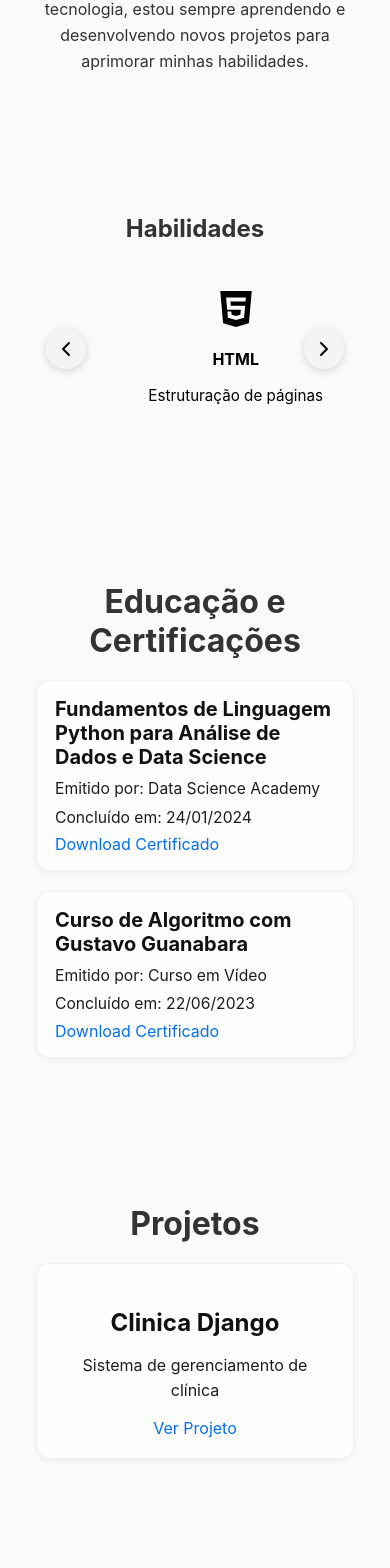
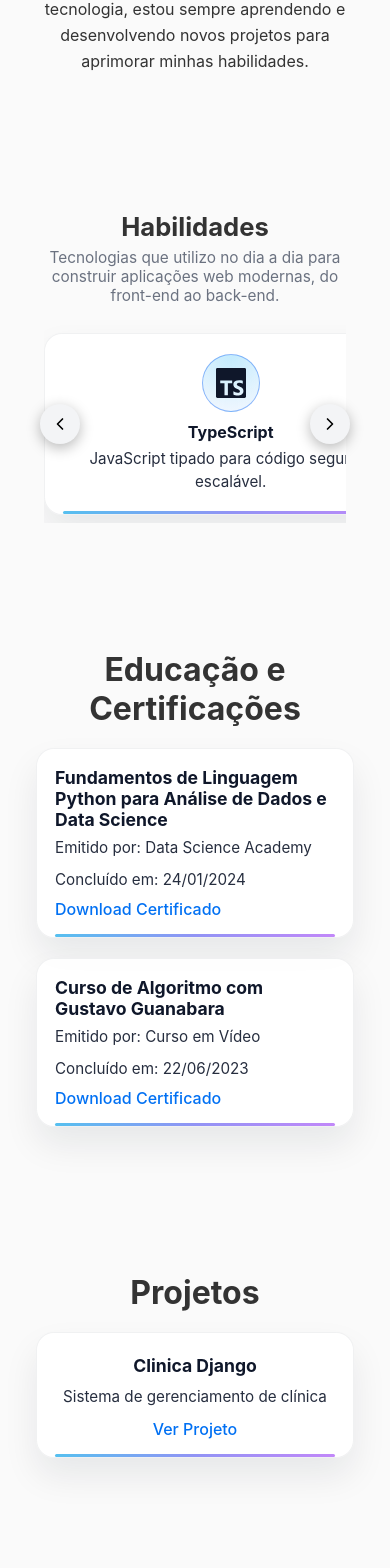
Before and after one commit to Guimax0304/my-curriculo, a Next.js app: page / in a window 390 px wide. Shown: the part 1092-2660 px from the top of the page. Built offline with nearby package versions, Linux system fonts and the light colour scheme; no server answers.

Commit message:
refatora estilos dos cards de habilidades e projetos, unificando design e melhorando responsividade

```diff
--- a/src/components/SkillCard.tsx
+++ b/src/components/SkillCard.tsx
@@ -13,16 +13,26 @@ interface SkillCardProps {
   className?: string;
 }
 
-const SkillCard: React.FC<SkillCardProps> = ({ title, description, Icon, className }) => {
+const SkillCard: React.FC<SkillCardProps> = ({
+  title,
+  description,
+  Icon,
+  className,
+}) => {
   return (
     <motion.article
       className={`${styles.card} ${className ?? ""}`}
-      whileHover={{ scale: 1.05 }}
-      transition={{ type: "spring", stiffness: 300 }}
+      whileHover={{ scale: 1.03 }}
+      transition={{ type: "spring", stiffness: 260, damping: 20 }}
       aria-label={`Habilidade: ${title}`}
       tabIndex={0}
     >
-      {Icon && <Icon className={styles.icon} aria-hidden />}
+      {Icon && (
+        <div className={styles.iconWrapper} aria-hidden>
+          <Icon className={styles.icon} />
+        </div>
+      )}
+
       <h3>{title}</h3>
       <p>{description}</p>
     </motion.article>
--- a/src/components/SkillsSection.tsx
+++ b/src/components/SkillsSection.tsx
@@ -8,6 +8,7 @@ import styles from "../styles/SkillsSection.module.css";
 import { ChevronLeft, ChevronRight } from "lucide-react";
 import {
   SiC,
+  SiSharp,
   SiCss3,
   SiDjango,
   SiHtml5,
@@ -28,13 +29,13 @@ const SkillsSection = () => {
 
   const scrollLeft = () => {
     if (carouselRef.current) {
-      carouselRef.current.scrollLeft -= 300;
+      carouselRef.current.scrollLeft -= 320;
     }
   };
 
   const scrollRight = () => {
     if (carouselRef.current) {
-      carouselRef.current.scrollLeft += 300;
+      carouselRef.current.scrollLeft += 320;
     }
   };
 
@@ -46,6 +47,10 @@ const SkillsSection = () => {
       role="region"
     >
       <h2 id="skills-title">Habilidades</h2>
+      <p className={styles.subtitle}>
+        Tecnologias que utilizo no dia a dia para construir aplicações web
+        modernas, do front-end ao back-end.
+      </p>
 
       <div className={styles.carouselContainer}>
         <button
@@ -54,7 +59,7 @@ const SkillsSection = () => {
           type="button"
           aria-label="Deslizar habilidades para a esquerda"
         >
-          <ChevronLeft size={24} aria-hidden />
+          <ChevronLeft size={20} aria-hidden />
         </button>
 
         <motion.div
@@ -65,20 +70,105 @@ const SkillsSection = () => {
           transition={{ duration: 0.6 }}
           viewport={{ once: true }}
         >
-          <SkillCard title="HTML"        description="Estruturação de páginas"                 Icon={SiHtml5}      className={styles.skillCard} />
-          <SkillCard title="CSS"         description="Estilos responsivos"                     Icon={SiCss3}       className={styles.skillCard} />
-          <SkillCard title="React"       description="Biblioteca front-end"                    Icon={SiReact}      className={styles.skillCard} />
-          <SkillCard title="Next.js"     description="Framework React com SSR"                 Icon={SiNextdotjs}  className={styles.skillCard} />
-          <SkillCard title="Bootstrap"   description="Framework CSS"                           Icon={SiBootstrap}  className={styles.skillCard} />
-          <SkillCard title="JavaScript"  description="Linguagem de programação"                Icon={SiJavascript} className={styles.skillCard} />
-          <SkillCard title="TypeScript"  description="JavaScript tipado"                       Icon={SiTypescript} className={styles.skillCard} />
-          <SkillCard title="Node.js"     description="JavaScript no back-end"                  Icon={SiNodedotjs}  className={styles.skillCard} />
-          <SkillCard title="Django"      description="Framework web em Python"                 Icon={SiDjango}     className={styles.skillCard} />
-          <SkillCard title="Python"      description="Linguagem de programação"                Icon={SiPython}     className={styles.skillCard} />
-          <SkillCard title="C"           description="Linguagem de programação"                Icon={SiC}          className={styles.skillCard} />
-          <SkillCard title="SQL"         description="Banco de dados relacional"               Icon={SiMysql}      className={styles.skillCard} />
-          <SkillCard title="PostgreSQL"  description="Banco de dados relacional avançado"      Icon={SiPostgresql} className={styles.skillCard} />
-          <SkillCard title="Docker"      description="Containerização de aplicações"           Icon={SiDocker}     className={styles.skillCard} />
+          {/* Mais relevantes / modernas */}
+          <SkillCard
+            title="TypeScript"
+            description="JavaScript tipado para código seguro e escalável."
+            Icon={SiTypescript}
+            className={styles.skillCard}
+          />
+          <SkillCard
+            title="React"
+            description="Interfaces reativas, performáticas e componentizadas."
+            Icon={SiReact}
+            className={styles.skillCard}
+          />
+          <SkillCard
+            title="Next.js"
+            description="Aplicações full stack com SSR, SSG e API Routes."
+            Icon={SiNextdotjs}
+            className={styles.skillCard}
+          />
+          <SkillCard
+            title="Node.js"
+            description="APIs modernas, serviços back-end e microserviços."
+            Icon={SiNodedotjs}
+            className={styles.skillCard}
+          />
+          <SkillCard
+            title="C#"
+            description="Sistemas corporativos, APIs e aplicações robustas."
+            Icon={SiSharp}
+            className={styles.skillCard}
+          />
+
+          {/* Stack de infraestrutura e dados */}
+          <SkillCard
+            title="Docker"
+            description="Containerização e ambientes reprodutíveis."
+            Icon={SiDocker}
+            className={styles.skillCard}
+          />
+          <SkillCard
+            title="PostgreSQL"
+            description="Banco de dados relacional de alta performance."
+            Icon={SiPostgresql}
+            className={styles.skillCard}
+          />
+
+          {/* Back-end e linguagem geral */}
+          <SkillCard
+            title="Django"
+            description="Framework back-end poderoso e seguro."
+            Icon={SiDjango}
+            className={styles.skillCard}
+          />
+          <SkillCard
+            title="Python"
+            description="APIs, automações e scripts para backend."
+            Icon={SiPython}
+            className={styles.skillCard}
+          />
+          <SkillCard
+            title="JavaScript"
+            description="Linguagem fundamental do desenvolvimento web."
+            Icon={SiJavascript}
+            className={styles.skillCard}
+          />
+          <SkillCard
+            title="SQL"
+            description="Modelagem e consultas em bancos relacionais."
+            Icon={SiMysql}
+            className={styles.skillCard}
+          />
+
+          {/* Base da web / estilo */}
+          <SkillCard
+            title="HTML"
+            description="Estruturação semântica de interfaces."
+            Icon={SiHtml5}
+            className={styles.skillCard}
+          />
+          <SkillCard
+            title="CSS"
+            description="Layouts responsivos e estilização moderna."
+            Icon={SiCss3}
+            className={styles.skillCard}
+          />
+          <SkillCard
+            title="Bootstrap"
+            description="Protótipos rápidos com grid responsivo."
+            Icon={SiBootstrap}
+            className={styles.skillCard}
+          />
+
+          {/* Fundamento de baixo nível */}
+          <SkillCard
+            title="C"
+            description="Fundamentos de computação e baixo nível."
+            Icon={SiC}
+            className={styles.skillCard}
+          />
         </motion.div>
 
         <button
@@ -87,7 +177,7 @@ const SkillsSection = () => {
           type="button"
           aria-label="Deslizar habilidades para a direita"
         >
-          <ChevronRight size={24} aria-hidden />
+          <ChevronRight size={20} aria-hidden />
         </button>
       </div>
     </section>
--- a/src/styles/CertificateCard.module.css
+++ b/src/styles/CertificateCard.module.css
@@ -1,89 +1,111 @@
-/* ===== Card base (Educação / Certificados) — mesmo material do 3D ===== */
+/* ===== Card de Certificados/Educação — agora usando o mesmo design dos cards de Skill ===== */
 
 /* LIGHT */
 .card {
-  background: rgba(255, 255, 255, 0.70);
-  border: 1px solid rgba(0, 0, 0, 0.05);
-  box-shadow: 0 2px 6px rgba(0, 0, 0, 0.05);
+  position: relative;
+  background: rgba(255, 255, 255, 0.9);
+  border-radius: 18px;
+  padding: 22px 24px;
+  color: #0f172a;
+  text-align: left;
 
-  color: #111;
-  padding: 20px 22px;
-  border-radius: 14px;
-  text-align: left;             /* mude para center se preferir */
+  border: 1px solid rgba(15, 23, 42, 0.06);
+  box-shadow: 0 18px 35px rgba(15, 23, 42, 0.08);
+
   transition:
-    background .2s ease,
-    border-color .2s ease,
-    box-shadow .2s ease,
-    transform .15s ease;
+    transform 0.2s ease,
+    background 0.2s ease,
+    box-shadow 0.2s ease,
+    border-color 0.2s ease;
+  will-change: transform, box-shadow;
+  overflow: hidden;
 }
 
 .card:hover {
-  transform: translateY(-2px);
+  transform: translateY(-4px);
+  box-shadow: 0 24px 45px rgba(15, 23, 42, 0.12);
+  border-color: rgba(59, 130, 246, 0.35);
 }
 
-/* DARK (CSS Modules-friendly) */
-:global(html.dark) .card {
-  background: rgba(255, 255, 255, 0.06);
-  border: 1px solid rgba(255, 255, 255, 0.06);
-  box-shadow:
-    inset 0 1px 0 rgba(255, 255, 255, 0.04),
-    0 8px 24px rgba(0, 0, 0, 0.35);
-
-  color: #ececec;
+/* Barra de destaque na base (igual aos cards de Skill e Projeto) */
+.card::after {
+  content: "";
+  position: absolute;
+  left: 18px;
+  right: 18px;
+  bottom: 0;
+  height: 3px;
+  border-radius: 999px;
+  background: linear-gradient(90deg, #0ea5e9, #6366f1, #a855f7);
+  opacity: 0.7;
 }
 
-/* Tipografia interna */
+/* DARK */
+:global(html.dark) .card {
+  background: radial-gradient(
+      circle at top,
+      rgba(148, 163, 184, 0.18),
+      rgba(15, 23, 42, 0.98)
+    );
+  border: 1px solid rgba(148, 163, 184, 0.4);
+  box-shadow: 0 22px 45px rgba(15, 23, 42, 0.95);
+  color: #e5e7eb;
+}
+
+/* Tipografia */
 .card h3 {
-  font-size: 1.25rem;
+  font-size: 1.22rem;
   font-weight: 700;
-  margin: 0 0 8px 0;
+  margin: 0 0 6px 0;
 }
 
 .card p {
   font-size: 0.98rem;
   line-height: 1.55;
-  margin: 4px 0;
-  opacity: 0.95;
+  margin: 4px 0 8px;
+  opacity: 0.9;
 }
 
 /* Links */
 .card a {
   color: #0070f3;
   text-decoration: none;
+  font-weight: 500;
 }
 
 .card a:hover {
   text-decoration: underline;
 }
 
-/* No dark, deixa o link menos saturado e legível */
 :global(html.dark) .card a {
   color: #a8c7ff;
 }
 
-/* Layouts auxiliares */
-.card .meta {
-  font-size: 0.9rem;
-  opacity: 0.8;
-  margin-top: 6px;
-}
-
+/* Badge opcional */
 .card .badge {
   display: inline-block;
   font-size: 0.75rem;
   padding: 4px 8px;
   border-radius: 999px;
-  background: rgba(0,0,0,0.06);
+  background: rgba(0, 0, 0, 0.06);
   margin-right: 8px;
 }
 
 :global(html.dark) .card .badge {
-  background: rgba(255,255,255,0.08);
+  background: rgba(255, 255, 255, 0.08);
 }
 
 /* Responsivo */
 @media (max-width: 768px) {
   .card {
-    padding: 16px 18px;
+    padding: 18px 18px;
+  }
+
+  .card h3 {
+    font-size: 1.1rem;
+  }
+
+  .card p {
+    font-size: 0.95rem;
   }
 }
--- a/src/styles/ProjectCard.module.css
+++ b/src/styles/ProjectCard.module.css
@@ -1,62 +1,106 @@
-/* ===== Card (mesmo material do Interactive 3D) ===== */
+/* src/styles/ProjectCard.module.css */
+/* Card de projeto usando o mesmo visual moderno dos cards de Skill */
 
 /* LIGHT */
 .card {
-  background: rgba(255, 255, 255, 0.70);
-  border: 1px solid rgba(0, 0, 0, 0.05);
-  box-shadow: 0 2px 6px rgba(0, 0, 0, 0.05);
+  position: relative;
+  background: rgba(255, 255, 255, 0.9);
+  border-radius: 18px;
+  padding: 22px 24px;
+  text-align: center;
+  color: #0f172a;
 
-  color: #111;
-  padding: 20px;
-  border-radius: 14px;
-  text-align: center;
+  border: 1px solid rgba(15, 23, 42, 0.06);
+  box-shadow: 0 18px 35px rgba(15, 23, 42, 0.08);
 
   transition:
-    background .2s ease,
-    border-color .2s ease,
-    box-shadow .2s ease,
-    transform .15s ease;
+    transform 0.2s ease,
+    background 0.2s ease,
+    box-shadow 0.2s ease,
+    border-color 0.2s ease;
+  will-change: transform, box-shadow;
+  overflow: hidden;
 }
 
-.card:hover {
-  transform: translateY(-2px);
+/* barra de realce na base do card (igual skills) */
+.card::after {
+  content: "";
+  position: absolute;
+  left: 18px;
+  right: 18px;
+  bottom: 0;
+  height: 3px;
+  border-radius: 999px;
+  background: linear-gradient(90deg, #0ea5e9, #6366f1, #a855f7);
+  opacity: 0.7;
 }
 
-/* DARK (CSS Modules-friendly) */
-:global(html.dark) .card {
-  background: rgba(255, 255, 255, 0.06);
-  border: 1px solid rgba(255, 255, 255, 0.06);
-  box-shadow:
-    inset 0 1px 0 rgba(255, 255, 255, 0.04),
-    0 8px 24px rgba(0, 0, 0, 0.35);
-
-  color: #ececec;
+/* Hover */
+.card:hover {
+  transform: translateY(-4px);
+  box-shadow: 0 24px 45px rgba(15, 23, 42, 0.12);
+  border-color: rgba(59, 130, 246, 0.35);
 }
 
-/* Títulos, texto e links */
+/* DARK */
+:global(html.dark) .card {
+  background: radial-gradient(
+      circle at top,
+      rgba(148, 163, 184, 0.18),
+      rgba(15, 23, 42, 0.98)
+    );
+  border: 1px solid rgba(148, 163, 184, 0.4);
+  box-shadow: 0 22px 45px rgba(15, 23, 42, 0.95);
+  color: #e5e7eb;
+}
+
+/* Tipografia */
 .card h3 {
-  font-size: 1.5rem;
-  margin-bottom: 10px;
+  font-size: 1.25rem;
+  margin: 4px 0 8px;
+  line-height: 1.25;
   font-weight: 700;
 }
 
 .card p {
-  font-size: 1rem;
-  margin-bottom: 15px;
+  font-size: 0.98rem;
+  margin: 0 0 10px;
   line-height: 1.55;
-  opacity: .95;
+  opacity: 0.9;
 }
 
+/* Links */
 .card a {
   color: #0070f3;
   text-decoration: none;
+  font-weight: 500;
 }
 
 .card a:hover {
   text-decoration: underline;
 }
 
-/* Link no dark um pouco menos saturado para legibilidade */
 :global(html.dark) .card a {
   color: #a8c7ff;
 }
+
+/* Foco acessível */
+.card:focus-visible {
+  outline: 2px solid rgba(37, 99, 235, 0.95);
+  outline-offset: 3px;
+}
+
+/* Mobile */
+@media (max-width: 768px) {
+  .card {
+    padding: 18px 18px;
+  }
+
+  .card h3 {
+    font-size: 1.1rem;
+  }
+
+  .card p {
+    font-size: 0.95rem;
+  }
+}
--- a/src/styles/SkillCard.module.css
+++ b/src/styles/SkillCard.module.css
@@ -1,69 +1,125 @@
 /* src/styles/SkillCard.module.css */
-/* Material visual do card (igual ao 3D) + tipografia mobile */
+/* Card de skill com visual mais moderno, mantendo dark mode */
 
 .card {
-  /* LIGHT — “sem card”, igual ao Interactive3D no modo claro */
-  background: transparent;
-  border: none;
-  box-shadow: none;
+  position: relative;
+  background: rgba(255, 255, 255, 0.9);
+  border-radius: 18px;
+  padding: 22px 20px;
+  text-align: center;
+  color: #0f172a;
 
-  color: black;
-  padding: 20px;
-  border-radius: 12px;
-  text-align: center;
+  border: 1px solid rgba(15, 23, 42, 0.06);
+  box-shadow: 0 18px 35px rgba(15, 23, 42, 0.08);
 
   transition:
-    transform .2s,
-    background .2s,
-    border-color .2s,
-    box-shadow .2s;
-
-  will-change: transform;
+    transform 0.2s ease,
+    background 0.2s ease,
+    box-shadow 0.2s ease,
+    border-color 0.2s ease;
+  will-change: transform, box-shadow;
+  overflow: hidden;
 }
 
-.card:hover {
-  transform: translateY(-2px) scale(1.03);
+/* barra de realce na base do card */
+.card::after {
+  content: "";
+  position: absolute;
+  left: 18px;
+  right: 18px;
+  bottom: 0;
+  height: 3px;
+  border-radius: 999px;
+  background: linear-gradient(90deg, #0ea5e9, #6366f1, #a855f7);
+  opacity: 0.7;
 }
 
-/* DARK — idêntico ao Interactive3D */
-:global(html.dark) .card {
-  background-color: rgba(255, 255, 255, 0.06);
-  border: 1px solid rgba(255, 255, 255, 0.08);
-  box-shadow: 0 1px 0 rgba(255, 255, 255, 0.04) inset;
-  color: #eaeaea;
+/* Hover */
+.card:hover {
+  transform: translateY(-4px);
+  box-shadow: 0 24px 45px rgba(15, 23, 42, 0.12);
+  border-color: rgba(59, 130, 246, 0.35);
 }
 
-/* Tipografia e quebras */
+/* DARK */
+:global(html.dark) .card {
+  background: radial-gradient(
+      circle at top,
+      rgba(148, 163, 184, 0.18),
+      rgba(15, 23, 42, 0.98)
+    );
+  border: 1px solid rgba(148, 163, 184, 0.4);
+  box-shadow: 0 22px 45px rgba(15, 23, 42, 0.95);
+  color: #e5e7eb;
+}
+
+/* Ícone dentro de um círculo com leve glow */
+.iconWrapper {
+  display: flex;
+  align-items: center;
+  justify-content: center;
+  width: 56px;
+  height: 56px;
+  border-radius: 999px;
+  margin: 0 auto 10px auto;
+
+  background: radial-gradient(
+    circle at top,
+    rgba(56, 189, 248, 0.3),
+    rgba(59, 130, 246, 0.06)
+  );
+  border: 1px solid rgba(59, 130, 246, 0.55);
+}
+
+:global(html.dark) .iconWrapper {
+  background: radial-gradient(
+    circle at top,
+    rgba(59, 130, 246, 0.45),
+    rgba(15, 23, 42, 0.8)
+  );
+  border-color: rgba(129, 140, 248, 0.7);
+}
+
+/* Ícone do react-icons */
+.icon {
+  font-size: 30px;
+  line-height: 1;
+}
+
+/* Tipografia */
 .card h3 {
-  font-size: 1.08rem;
-  margin: 4px 0 6px;
+  font-size: 1.05rem;
+  margin: 6px 0 6px;
   line-height: 1.25;
   word-break: keep-all;
 }
+
 .card p {
-  font-size: 0.98rem;
+  font-size: 0.97rem;
   line-height: 1.5;
   margin: 0;
   word-break: normal;
   white-space: normal;
-}
-
-/* Ícone do react-icons */
-.icon {
-  font-size: 36px;
-  line-height: 1;
-  margin-bottom: 8px;
+  opacity: 0.9;
 }
 
 /* Foco acessível */
 .card:focus-visible {
-  outline: 2px solid rgba(0,112,243,.9);
-  outline-offset: 2px;
+  outline: 2px solid rgba(37, 99, 235, 0.95);
+  outline-offset: 3px;
 }
 
 /* Mobile */
 @media (max-width: 768px) {
-  .card { padding: 18px; }
-  .card h3 { font-size: 1rem; }
-  .card p  { font-size: .95rem; }
+  .card {
+    padding: 20px 18px;
+  }
+
+  .card h3 {
+    font-size: 1rem;
+  }
+
+  .card p {
+    font-size: 0.95rem;
+  }
 }
--- a/src/styles/SkillsSection.module.css
+++ b/src/styles/SkillsSection.module.css
@@ -1,13 +1,28 @@
 /* src/styles/SkillsSection.module.css */
 
 .skills {
-  padding: 60px 20px;
+  padding: 72px 20px 56px;
   text-align: center;
   position: relative;
+  max-width: 1120px;
+  margin: 0 auto;
 }
 
 .skills h2 {
-  margin-bottom: 20px;
+  margin-bottom: 6px;
+  font-size: 2rem;
+}
+
+/* subtítulo explicando a seção */
+.subtitle {
+  margin: 0 auto 16px;
+  max-width: 560px;
+  font-size: 0.96rem;
+  color: #6b7280;
+}
+
+:global(html.dark) .subtitle {
+  color: #9ca3af;
 }
 
 /* Container das setas + trilho */
@@ -22,60 +37,81 @@
 /* Trilho horizontal */
 .skillsCarousel {
   display: flex;
-  gap: 16px;
+  gap: 18px;
   overflow-x: auto;
   scroll-behavior: smooth;
 
-  /* espaço lateral pra setas ficarem sobre o trilho sem cobrir o card */
   margin: 0 12px;
-  padding: 10px 56px;
+  padding: 14px 64px;
 
-  /* snap de um card por vez */
   scroll-snap-type: x mandatory;
 
-  /* esconder scrollbar quando possível */
   -ms-overflow-style: none; /* IE/Edge */
-  scrollbar-width: none;    /* Firefox */
+  scrollbar-width: none; /* Firefox */
 }
-.skillsCarousel::-webkit-scrollbar { display: none; }
+
+.skillsCarousel::-webkit-scrollbar {
+  display: none;
+}
 
 /* Botões de navegação */
 .arrowButton {
-  background: none;
   border: none;
   cursor: pointer;
   z-index: 10;
 
   width: 40px;
   height: 40px;
-  border-radius: 50%;
-  background-color: #f4f4f4;
+  border-radius: 999px;
+  background-color: #f3f4f6;
 
   display: flex;
   align-items: center;
   justify-content: center;
+
+  box-shadow: 0 6px 14px rgba(15, 23, 42, 0.12);
+  transition: transform 0.18s ease, background 0.18s ease, box-shadow 0.18s ease;
 }
-.arrowButton:hover { background-color: #e0e0e0; }
 
-/* ====== CARD CONTROLADO A PARTIR DA SEÇÃO ====== */
+.arrowButton:hover {
+  background-color: #e5e7eb;
+  transform: translateY(-1px);
+}
+
+:global(html.dark) .arrowButton {
+  background-color: rgba(15, 23, 42, 0.9);
+  box-shadow: 0 10px 22px rgba(0, 0, 0, 0.65);
+}
+
+:global(html.dark) .arrowButton:hover {
+  background-color: rgba(31, 41, 55, 0.95);
+}
+
+/* CARD controlado a partir da seção */
 .skillCard {
-  /* layout/tamanho do card no trilho */
-  min-width: 300px;
-  max-width: 320px;
-  padding: 22px;
-
-  display: flex;
-  flex-direction: column;
-  align-items: center;
-  gap: 10px;
-
-  /* snap */
+  min-width: 280px;
+  max-width: 300px;
   scroll-snap-align: center;
 }
 
 /* Mobile */
 @media (max-width: 768px) {
-  .carouselContainer { position: relative; }
+  .skills {
+    padding: 56px 16px 40px;
+  }
+
+  .skills h2 {
+    font-size: 1.6rem;
+  }
+
+  .carouselContainer {
+    position: relative;
+  }
+
+  .skillsCarousel {
+    padding: 14px 48px;
+    gap: 16px;
+  }
 
   .arrowButton {
     position: absolute;
@@ -84,17 +120,20 @@
     margin: 0;
     z-index: 20;
 
-    /* leve destaque pra não sumir sobre o conteúdo */
-    box-shadow: 0 2px 8px rgba(0,0,0,.15);
-    backdrop-filter: saturate(140%) blur(2px);
+    box-shadow: 0 4px 14px rgba(0, 0, 0, 0.28);
+    backdrop-filter: saturate(130%) blur(3px);
   }
-  .arrowButton:first-of-type { left: 10px; }
-  .arrowButton:last-of-type  { right: 10px; }
 
-  /* deixa o card bem legível e centralizado */
+  .arrowButton:first-of-type {
+    left: 8px;
+  }
+
+  .arrowButton:last-of-type {
+    right: 8px;
+  }
+
   .skillCard {
     min-width: 86vw;
     max-width: 86vw;
-    padding: 20px;
   }
 }
```
Also changed, not shown: 1 other file (tests, documents, lock files or other folders).
